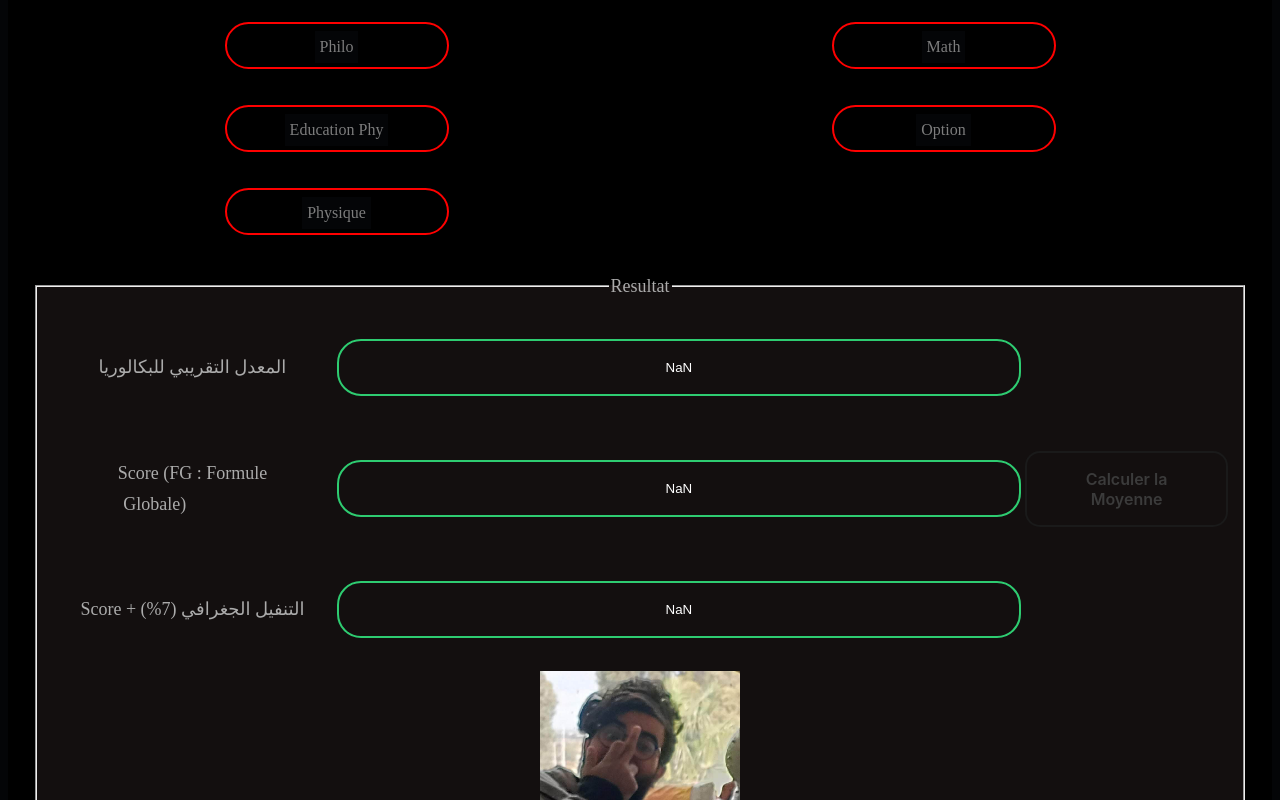
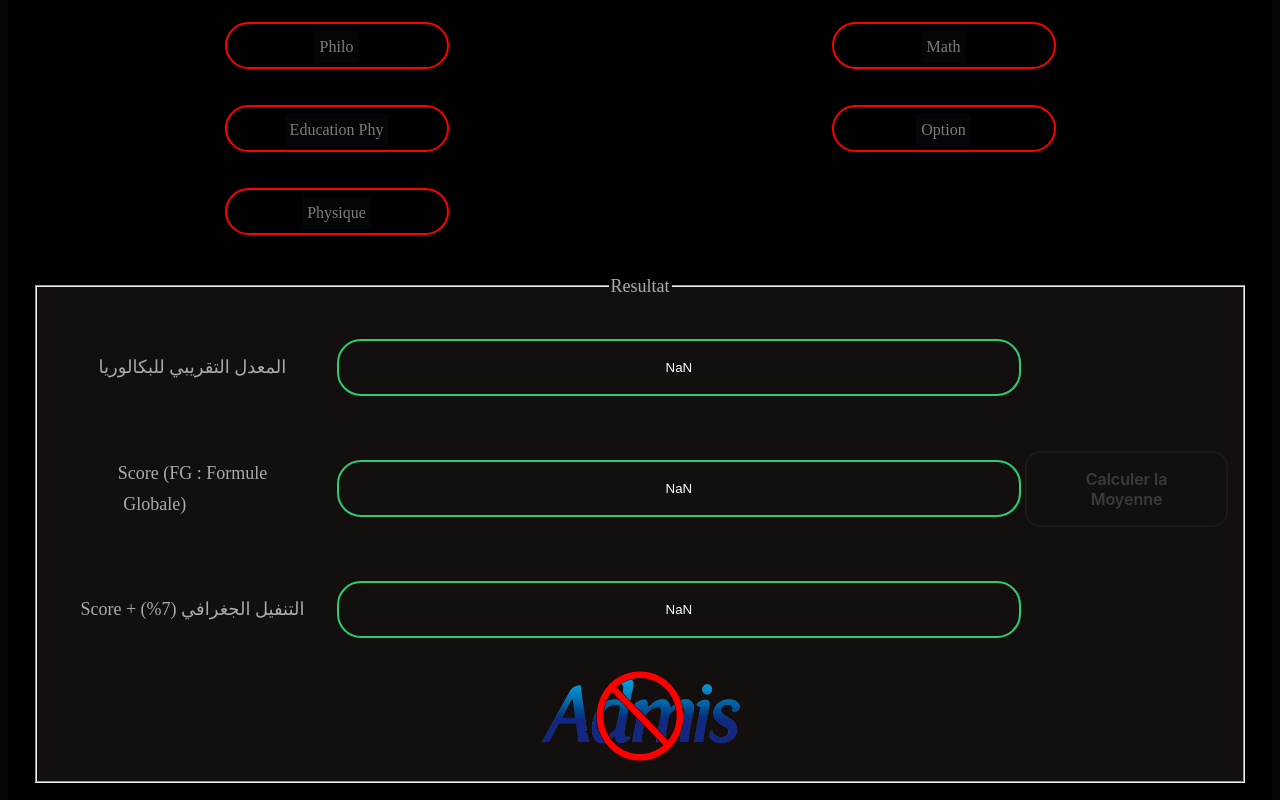
Before and after one commit to mohamedpc654/mo3adli, a plain HTML site: page sport.html in a window 1280 px wide. Both pictures are taken after a click on the button "Calculer la Moyenne". Shown: the part 385-1185 px from the top of the page. Drawn offline with Linux system fonts and the light colour scheme.

Commit message:
Update sport.html

```diff
--- a/sport.html
+++ b/sport.html
@@ -122,7 +122,7 @@ function calculNr() {
    var input = document.getElementById("moyNr");
    var image = document.getElementById("img1");
    var img="images/admis-removebg-preview.png";
-   var img2="images/zokhsin.jpg";
+   var img2="images/noadmis-removebg-preview.png";
    if (parseFloat(input.value) >= 10) {
      image.src =img;
      document.getElementById('admis').play();
```
